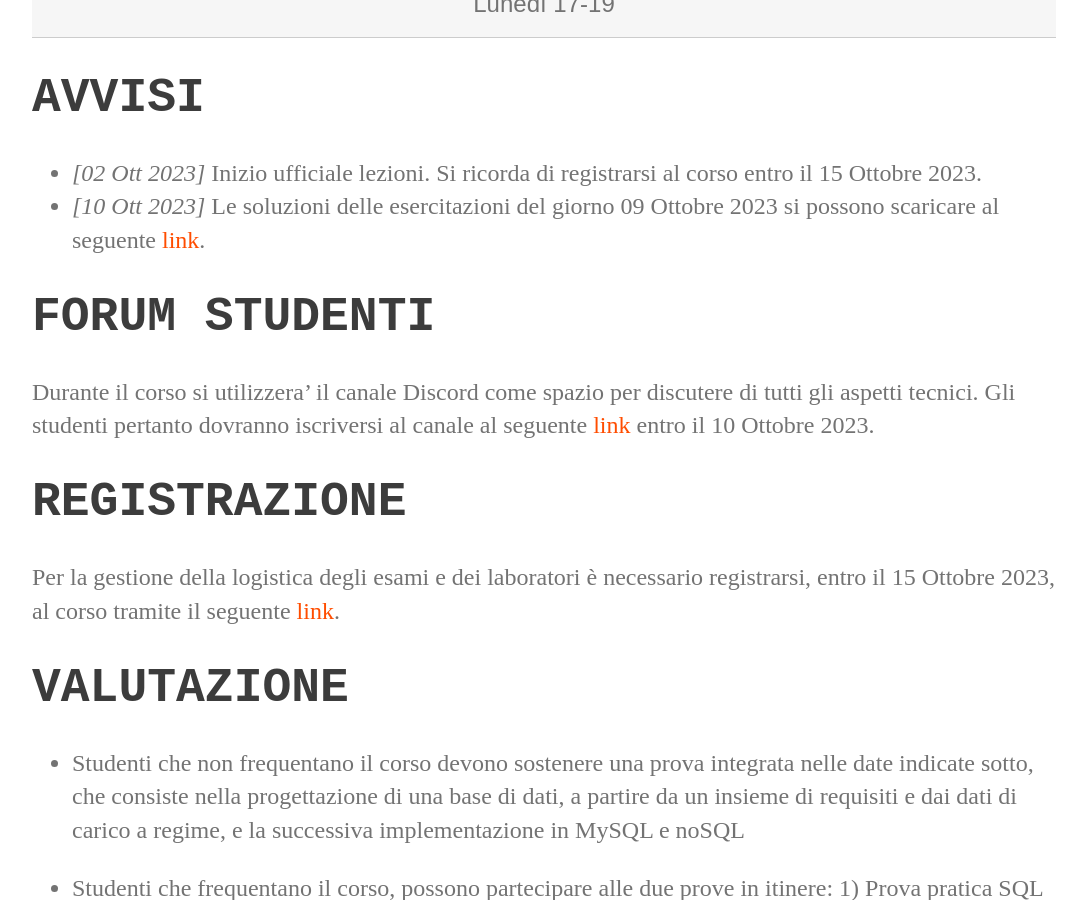
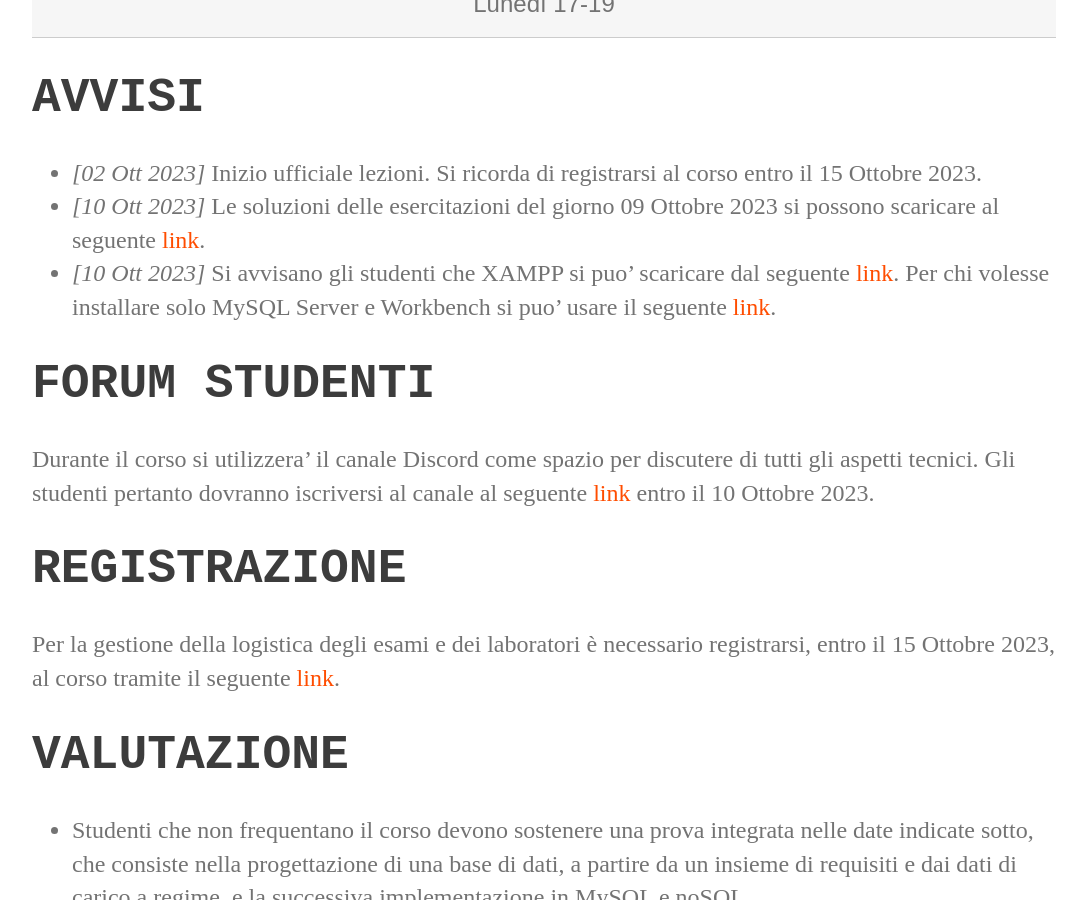
Before and after one commit to perceivelab/database-course, a Jekyll site: the page built from index.md, in a window 1280 px wide and 900 px high, scrolled down 540 px. Shown: the whole window, without its empty margins (96-1181 px from the left). Built offline with Jekyll 4.4.1, drawn with Linux system fonts in a browser that asks for light colours.

Commit message:
Update index.md

```diff
--- a/index.md
+++ b/index.md
@@ -23,6 +23,8 @@ layout: default
 
 - *[02 Ott 2023]* Inizio ufficiale lezioni. Si ricorda di registrarsi al corso entro il 15 Ottobre 2023.
 - *[10 Ott 2023]* Le soluzioni delle esercitazioni del giorno 09 Ottobre 2023 si possono scaricare al seguente [link](https://drive.google.com/file/d/1QGiB_iPOpS9dAH7UdFzTralQlSKM2m97/view?usp=sharing).
+- *[10 Ott 2023]* Si avvisano gli studenti che XAMPP si puo' scaricare dal seguente [link](https://sourceforge.net/projects/xampp/files/XAMPP%20Windows/8.2.4/xampp-windows-x64-8.2.4-0-VS16-installer.exe/download
+). Per chi volesse installare solo MySQL Server e Workbench si puo' usare il seguente [link](https://dev.mysql.com/downloads/mysql/).
 
 # FORUM STUDENTI
 {: #tag}
@@ -64,7 +66,6 @@ La roadmap e' provvisoria e puo' subire variazioni.
 | 18     | Esercitazione progettazione logica        | 06 Dicembre 2023  |
 | 19     | Esercitazione complessiva progettazione   | 11 Dicembre 2023   |
 
-
 # PROVE ITINERE
 22 Dicembre 2023
 
```
